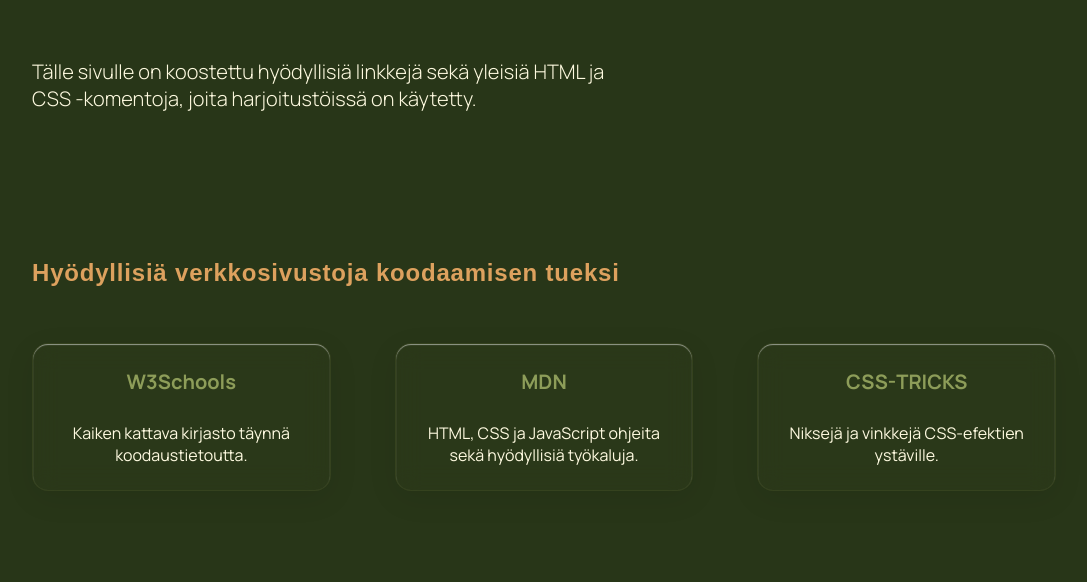
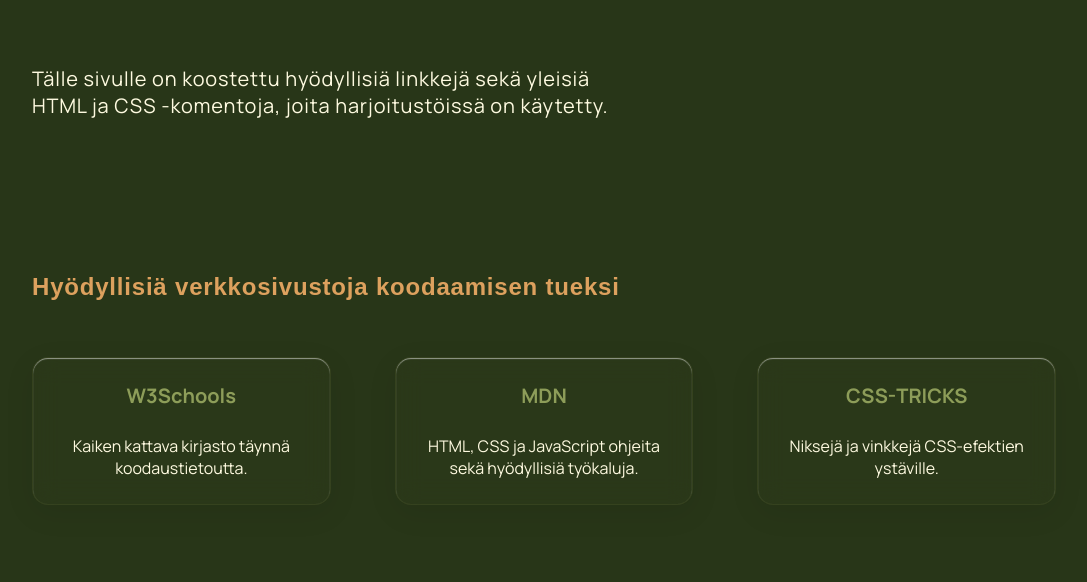
Before and after one commit to 10who/HTML-CSS-projekti, a plain HTML site: page subpage.html in a window 1280 px wide. Shown: the part 218-800 px from the top of the page, without its empty margins (96-1183 px from the left). Drawn offline with Linux system fonts and the light colour scheme; a web font is replaced by a local one.

Commit message:
Lisätty h5

```diff
--- a/style.css
+++ b/style.css
@@ -45,7 +45,14 @@
 h4 {
   font-family: "Manrope", sans-serif;
   font-size: clamp(18px, 2vw, 20px);
-  font-weight: 300;
+  font-weight: 600;
+}
+
+h5 {
+  font-family: "Manrope", sans-serif;
+  font-size: clamp(18px, 2vw, 20px);
+  font-weight: 400;
+  letter-spacing: 0.8px;
 }
 
 strong {
@@ -520,6 +527,7 @@
 }
 
 .body-subpage h4,
+.body-subpage h5,
 .body-subpage p,
 .body-subpage strong {
   color: #FEFAE0;
--- a/subpage.html
+++ b/subpage.html
@@ -25,8 +25,8 @@
     <header class="layout-header-subpage">
         <div class="header-subpage-content">
             <h1>Web-suunnittelijan työkalupakki</h1>
-            <h4>Tälle sivulle on koostettu hyödyllisiä linkkejä sekä yleisiä HTML ja CSS -komentoja, joita
-                harjoitustöissä on käytetty.</h4>
+            <h5>Tälle sivulle on koostettu hyödyllisiä linkkejä sekä yleisiä HTML ja CSS -komentoja, joita
+                harjoitustöissä on käytetty.</h5>
         </div>
         <a href="index.html">Takaisin etusivulle</a>
     </header>
```
